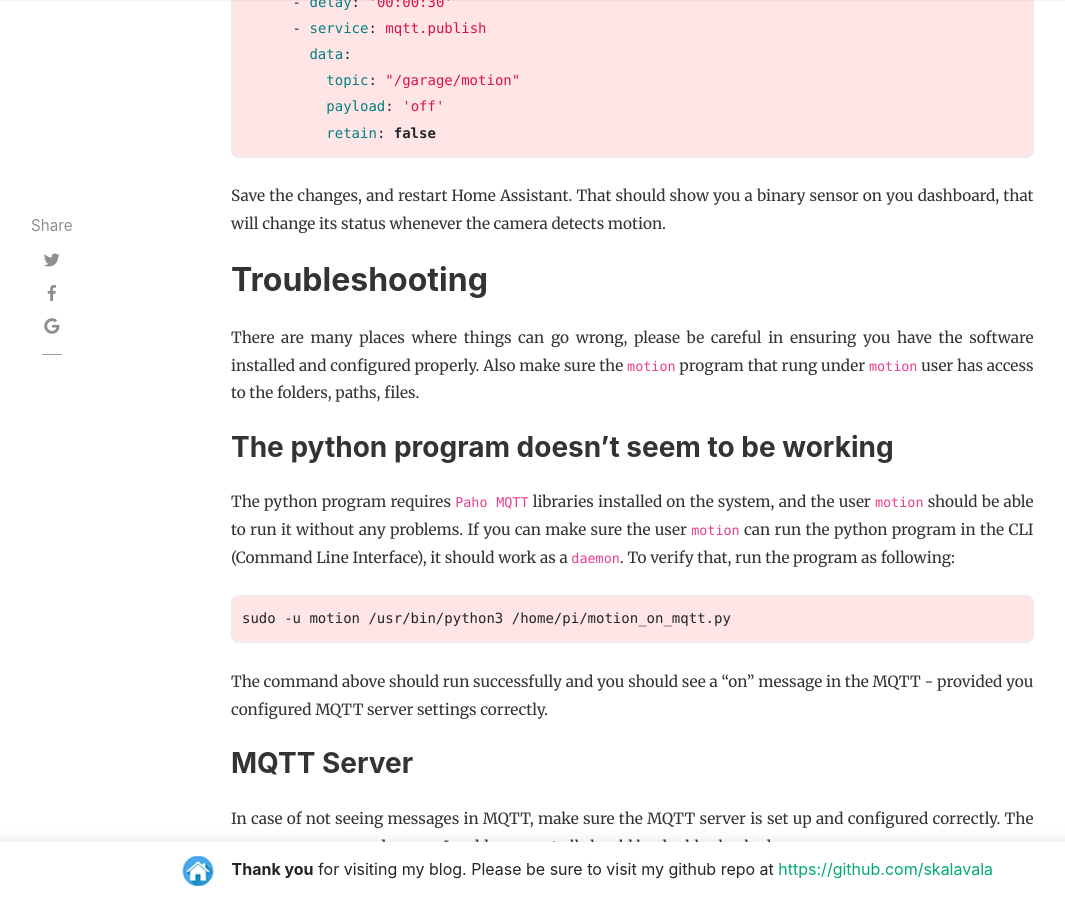
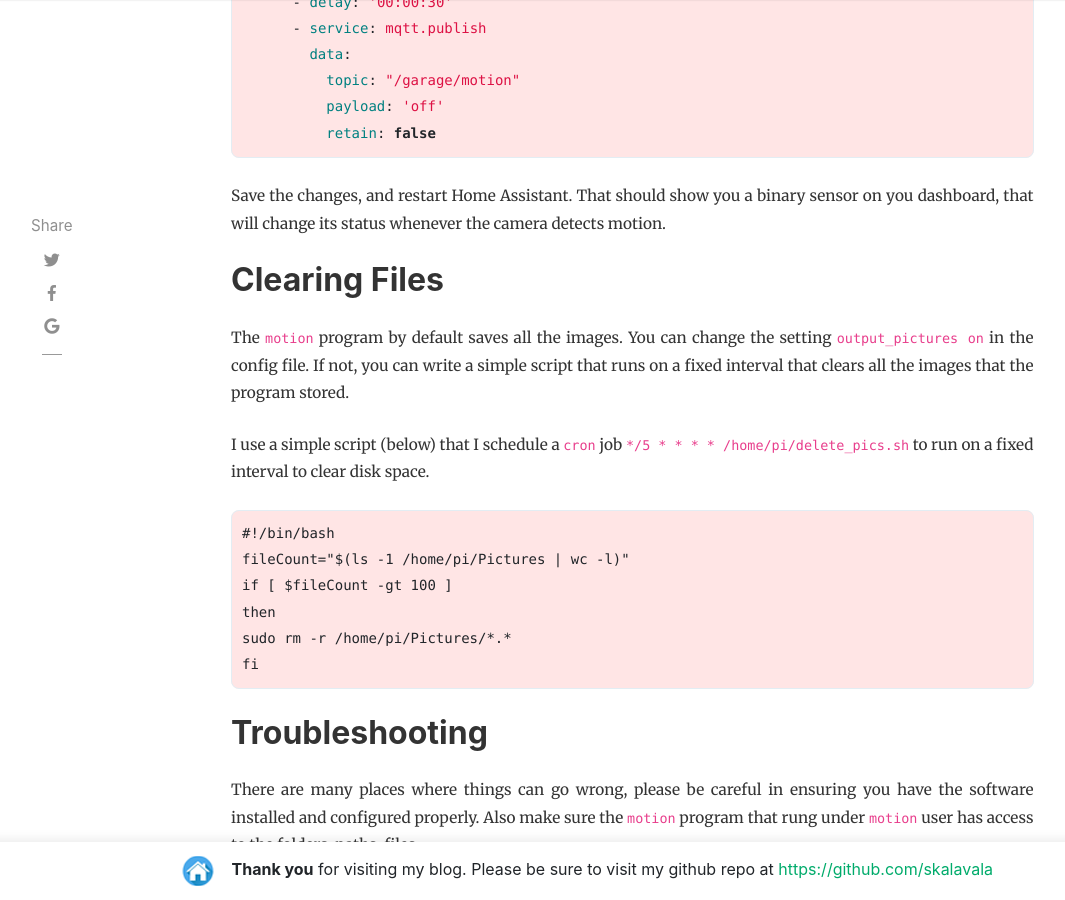
Before and after one commit to skalavala/skalavala.github.io, a Jekyll site: the page built from _posts/2018-01-11-diy-camera.md, in a window 1280 px wide and 900 px high, scrolled down 7040 px. Shown: the whole window, without its empty margins (54-1119 px from the left). Built offline with Jekyll 4.4.1, drawn with Linux system fonts in a browser that asks for light colours; nearby versions of some CDN libraries; comment, search, counter and statistics services are not loaded.

Commit message:
Update 2018-01-11-diy-camera.md

````diff
--- a/_posts/2018-01-11-diy-camera.md
+++ b/_posts/2018-01-11-diy-camera.md
@@ -219,6 +219,20 @@ automation:
 ```
 Save the changes, and restart Home Assistant. That should show you a binary sensor on you dashboard, that will change its status whenever the camera detects motion.
 
+## Clearing Files
+The `motion` program by default saves all the images. You can change the setting `output_pictures on` in the config file. If not, you can write a simple script that runs on a fixed interval that clears all the images that the program stored.
+
+I use a simple script (below) that I schedule a `cron` job `*/5 * * * * /home/pi/delete_pics.sh` to run on a fixed interval to clear disk space.
+
+```
+#!/bin/bash
+fileCount="$(ls -1 /home/pi/Pictures | wc -l)"
+if [ $fileCount -gt 100 ]
+then
+sudo rm -r /home/pi/Pictures/*.*
+fi
+```
+
 ## Troubleshooting
 
 There are many places where things can go wrong, please be careful in ensuring you have the software installed and configured properly. Also make sure the `motion` program that rung under `motion` user has access to the folders, paths, files.
````
